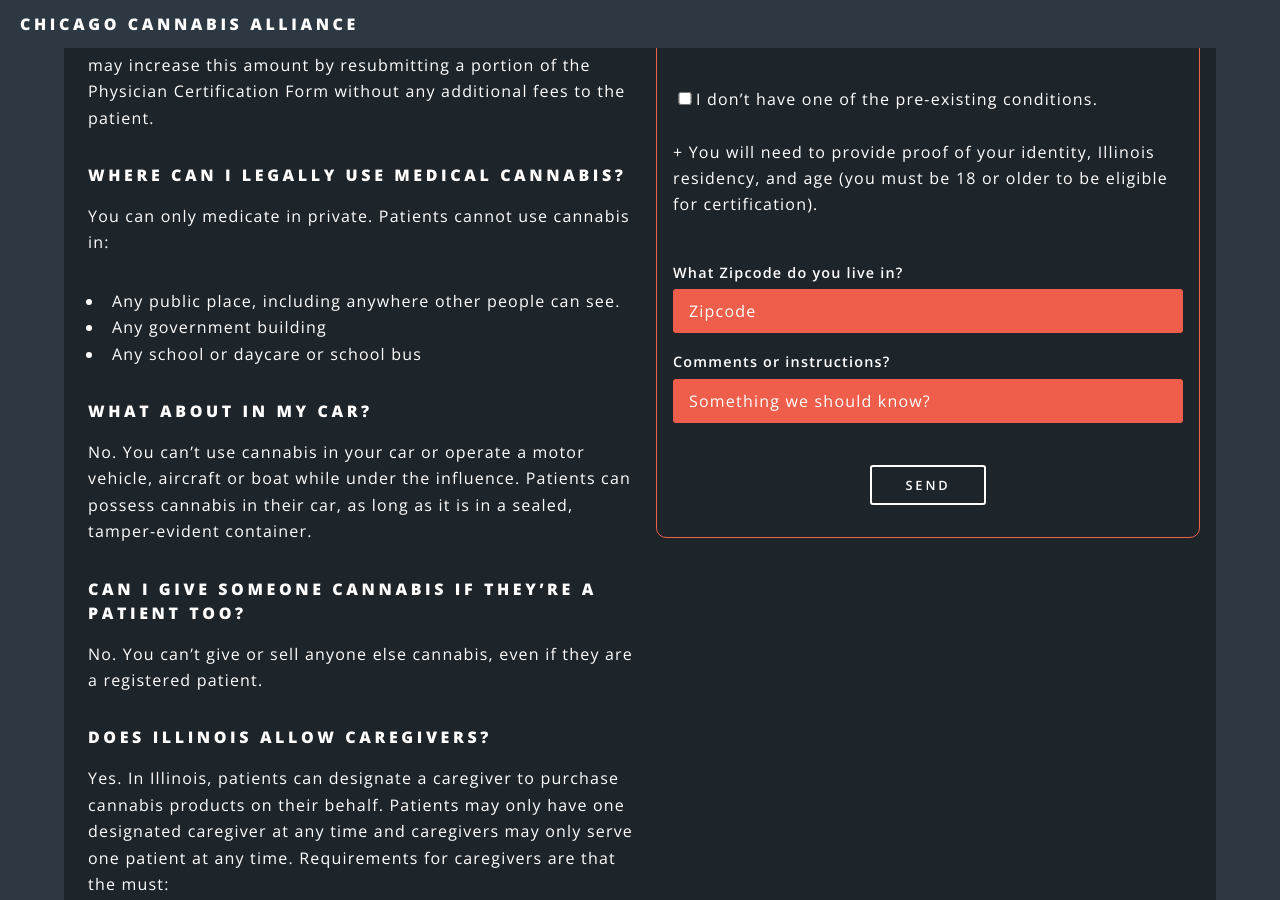
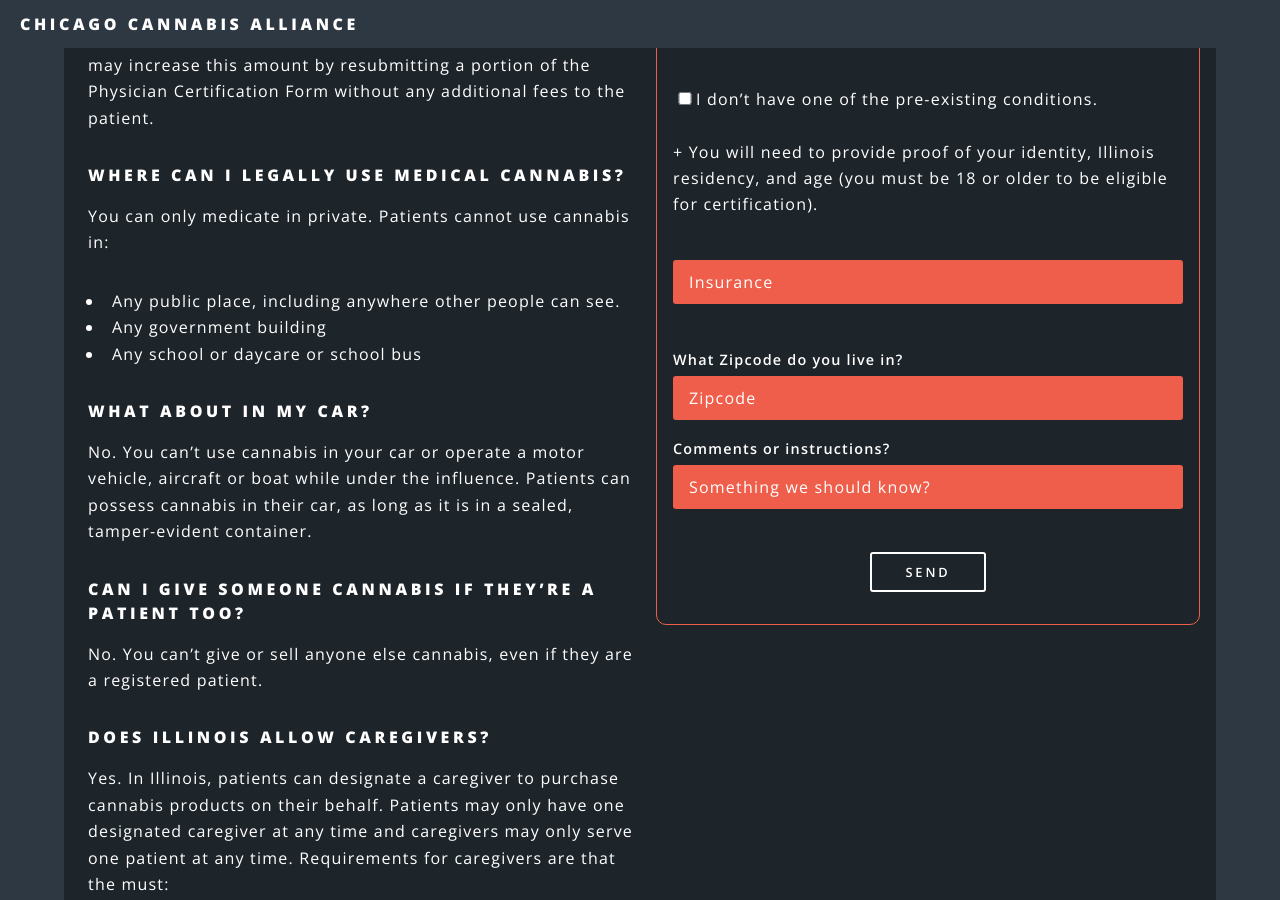
Before and after one commit to roncoalson/CMCA-master, a Jekyll site: the page built from index.html, in a window 1280 px wide and 900 px high, scrolled down 4055 px. Built offline with Jekyll 4.4.1, drawn with Linux system fonts in a browser that asks for light colours.

Commit message:
Update large-form.html

```diff
--- a/_includes/large-form.html
+++ b/_includes/large-form.html
@@ -405,6 +405,19 @@
 age (you must be 18 or older to be eligible for certification).
  </div>
      <br>
+    <div class="form-field">
+    <select name="Insurance" id="Insurance">
+      <option color = "white" value="">Insurance</option>
+      <option value="">---</option>
+      <option value="01">Medicare</option>
+      <option value="02">Blue Cross BLue Sheild PPO</option>
+      <option value="03">United Healthcare</option>
+      <option value="04">Humana</option>
+      <option value="05">Cigna</option>
+      <option value="06">Self Pay ($175)</option>
+    </select><br>
+    </div>
+
 <div class='form-field'>
     <label>What Zipcode do you live in?</label>
     <input type="text" name="_zipcode" placeholder="Zipcode">
```
